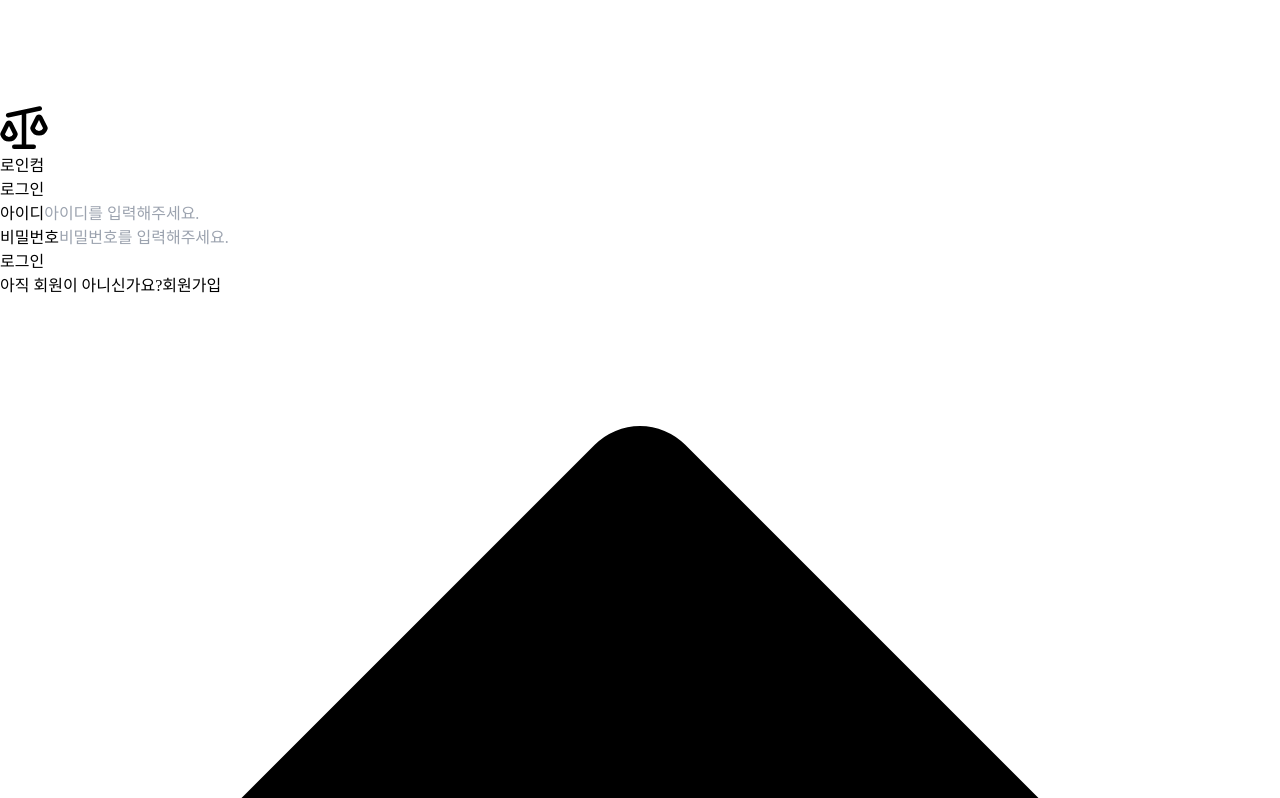
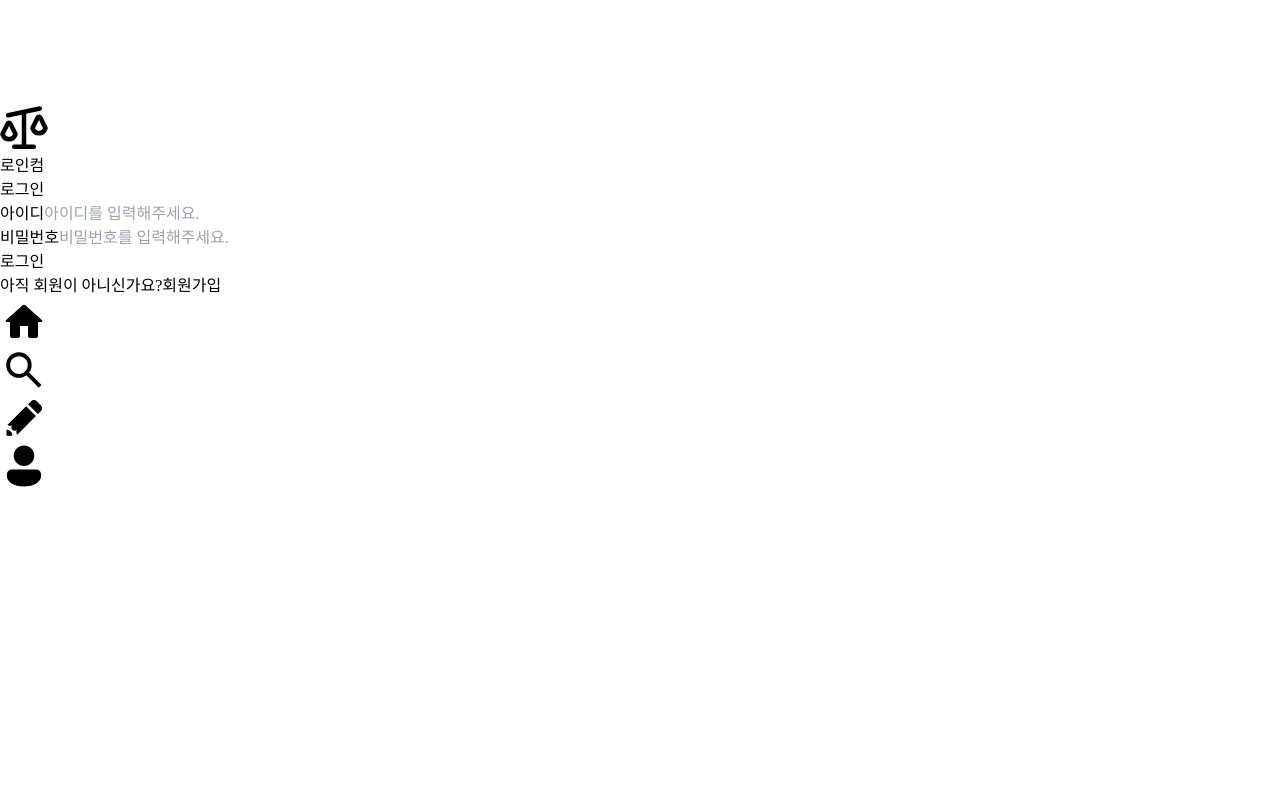
Before and after one commit to hodu42/law-in-comm-fe, a React (Create React App) app: page /login in a window 1280 px wide. Shown: the part 1175-1973 px from the top of the page. After the commit the page ends 1665 px from the top, so only its background shows below. Built offline with nearby package versions, Linux system fonts and the light colour scheme; a web font is replaced by a local one.

Commit message:
가로 스크롤 문제 수정

```diff
--- a/src/pages/Login.tsx
+++ b/src/pages/Login.tsx
@@ -1,6 +1,7 @@
 import React, { useState } from 'react';
 import { Link } from 'react-router-dom';
 import { Logo } from '@/components/Logo';
+import { MobileNav } from '@/components/MobileNav';
 
 export const Login = (): React.JSX.Element => {
   const [userId, setUserId] = useState('');
@@ -13,7 +14,7 @@ export const Login = (): React.JSX.Element => {
   };
 
   return (
-    <div className="flex flex-col min-h-screen items-center bg-white">
+    <div className="flex flex-col min-h-screen items-center bg-white overflow-x-hidden">
 
       {/* 헤더 영역 */}
       <header className="fixed top-0 left-0 right-0 w-full h-[72px] flex items-center justify-center bg-white z-20">
@@ -45,7 +46,7 @@ export const Login = (): React.JSX.Element => {
       </header>
 
       {/* 메인 콘텐츠 */}
-      <div className="flex flex-col w-full flex-grow px-6 items-center pt-[72px]">
+      <div className="flex flex-col w-full flex-grow px-6 items-center pt-[36px]">
         <div className="flex flex-col w-full mobile:max-w-[570px] mobile:mx-auto mt-10 mobile:mt-16 gap-y-20 px-5 py-10 border-b-[1.7px] border-[#B4B4B4]">
           {/* 아이디 입력 필드 */}
           <div className="flex flex-col gap-5 mobile:gap-6">
@@ -55,7 +56,7 @@ export const Login = (): React.JSX.Element => {
             <input
               type="text"
               placeholder="아이디를 입력해주세요."
-              className="border-b-2 pl-[10px] mobile:pl-4 placeholder:text-[15px] text-[15px] mobile:placeholder:text-[19px] mobile:text-[19px] border-[#E2E4E5] py-[10px] mobile:py-4 focus:outline-none focus:border-[#A9BE8C] placeholder-[#E2E4E5]"
+              className="font-NotoSansKR border-b-2 pl-[10px] mobile:pl-4 placeholder:text-[15px] text-[15px] mobile:placeholder:text-[19px] mobile:text-[19px] border-[#E2E4E5] py-[10px] mobile:py-4 focus:outline-none focus:border-[#A9BE8C] placeholder-[#E2E4E5]"
               value={userId}
               onChange={(e) => setUserId(e.target.value)}
             />
@@ -69,7 +70,7 @@ export const Login = (): React.JSX.Element => {
             <input
               type="password"
               placeholder="비밀번호를 입력해주세요."
-              className="border-b-2 pl-[10px] mobile:pl-4 placeholder:text-[15px] text-[15px] mobile:placeholder:text-[19px] mobile:text-[19px] border-[#E2E4E5] py-[10px] mobile:py-4 focus:outline-none focus:border-[#A9BE8C] placeholder-[#E2E4E5]"
+              className="font-NotoSansKR border-b-2 pl-[10px] mobile:pl-4 placeholder:text-[15px] text-[15px] mobile:placeholder:text-[19px] mobile:text-[19px] border-[#E2E4E5] py-[10px] mobile:py-4 focus:outline-none focus:border-[#A9BE8C] placeholder-[#E2E4E5]"
               value={password}
               onChange={(e) => setPassword(e.target.value)}
             />
@@ -84,46 +85,16 @@ export const Login = (): React.JSX.Element => {
           </button>
         </div>
         {/* 회원가입 링크 */}
-          <div className="flex w-[570px] justify-evenly my-[50px]">
-            <span className="font-NotoSansKR text-[16px] mobile:text-[20px]">아직 회원이 아니신가요?</span>
-            <Link to="/register" className="font-NotoSansKR text-[16px] mobile:text-[20px] text-[#A9BE8C] hover:text-[#9CB395] transition-colors font-bold">
-              회원가입
-            </Link>
-          </div>
+        <div className="flex max-w-full w-auto md:w-[570px] justify-evenly my-[50px]">
+          <span className="font-NotoSansKR text-[16px] mobile:text-[20px]">아직 회원이 아니신가요?</span>
+          <Link to="/register" className="font-NotoSansKR text-[16px] mobile:text-[20px] text-[#A9BE8C] hover:text-[#9CB395] transition-colors font-bold">
+            회원가입
+          </Link>
+        </div>
       </div>
 
       {/* 모바일 하단 네비게이션 */}
-      <div className="mobile:hidden mt-auto border-t border-gray-200 fixed bottom-0 left-0 right-0 bg-white">
-        <div className="flex justify-around py-4">
-          {/* 홈 아이콘 */}
-          <Link to="/" className="flex flex-col items-center">
-            <svg className="w-6 h-6 text-gray-500" fill="currentColor" viewBox="0 0 20 20">
-              <path d="M10.707 2.293a1 1 0 00-1.414 0l-7 7a1 1 0 001.414 1.414L4 10.414V17a1 1 0 001 1h2a1 1 0 001-1v-2a1 1 0 011-1h2a1 1 0 011 1v2a1 1 0 001 1h2a1 1 0 001-1v-6.586l.293.293a1 1 0 001.414-1.414l-7-7z"></path>
-            </svg>
-          </Link>
-
-          {/* 검색 아이콘 */}
-          <Link to="/search" className="flex flex-col items-center">
-            <svg className="w-6 h-6 text-gray-500" fill="none" stroke="currentColor" viewBox="0 0 24 24">
-              <path strokeLinecap="round" strokeLinejoin="round" strokeWidth="2" d="M21 21l-6-6m2-5a7 7 0 11-14 0 7 7 0 0114 0z"></path>
-            </svg>
-          </Link>
-
-          {/* 글쓰기 아이콘 */}
-          <Link to="/write" className="flex flex-col items-center">
-            <svg className="w-6 h-6 text-gray-500" fill="none" stroke="currentColor" viewBox="0 0 24 24">
-              <path strokeLinecap="round" strokeLinejoin="round" strokeWidth="2" d="M15.232 5.232l3.536 3.536m-2.036-5.036a2.5 2.5 0 113.536 3.536L6.5 21.036H3v-3.572L16.732 3.732z"></path>
-            </svg>
-          </Link>
-
-          {/* 프로필 아이콘 */}
-          <Link to="/profile" className="flex flex-col items-center">
-            <svg className="w-6 h-6 text-gray-500" fill="none" stroke="currentColor" viewBox="0 0 24 24">
-              <path strokeLinecap="round" strokeLinejoin="round" strokeWidth="2" d="M16 7a4 4 0 11-8 0 4 4 0 018 0zM12 14a7 7 0 00-7 7h14a7 7 0 00-7-7z"></path>
-            </svg>
-          </Link>
-        </div>
-      </div>
+      <MobileNav/>
     </div>
   );
 };
```
